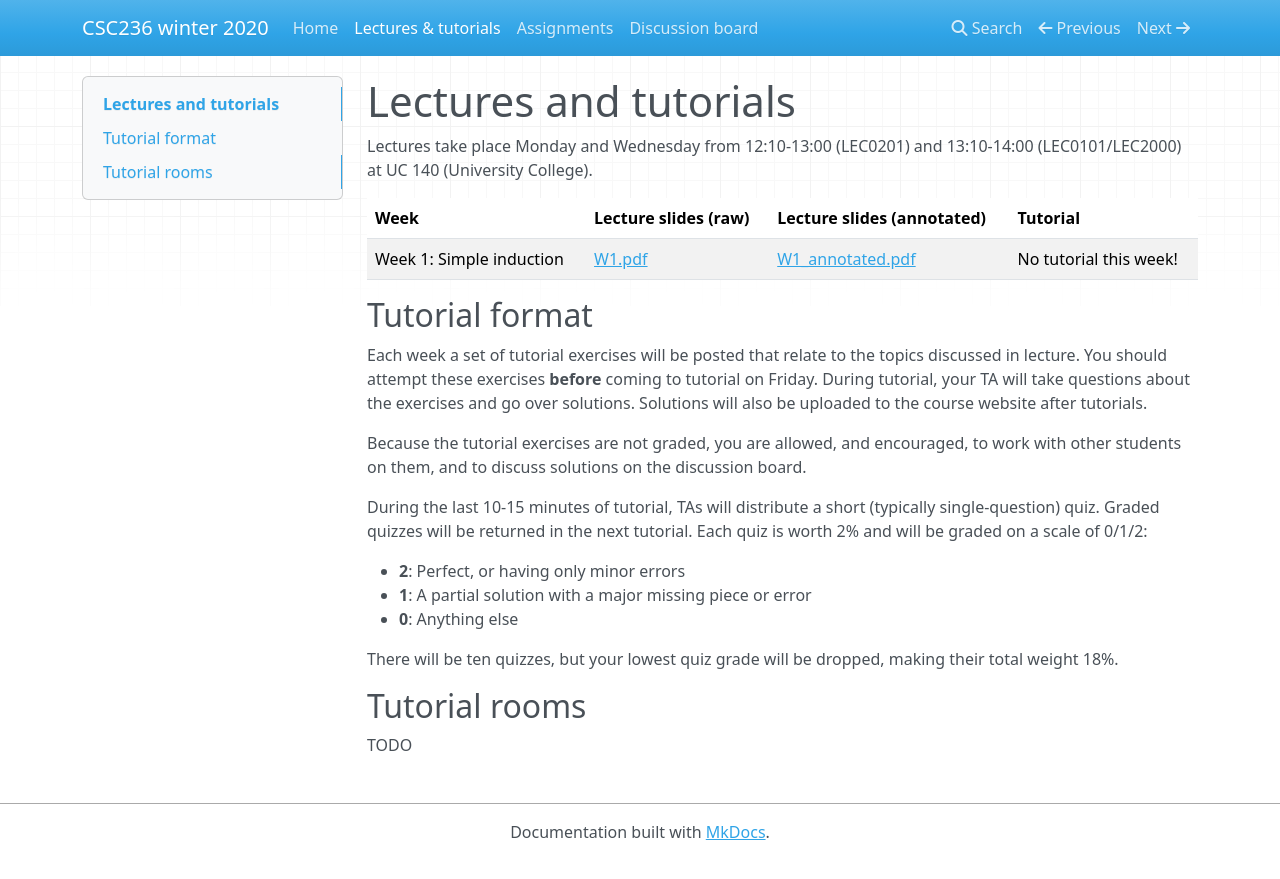
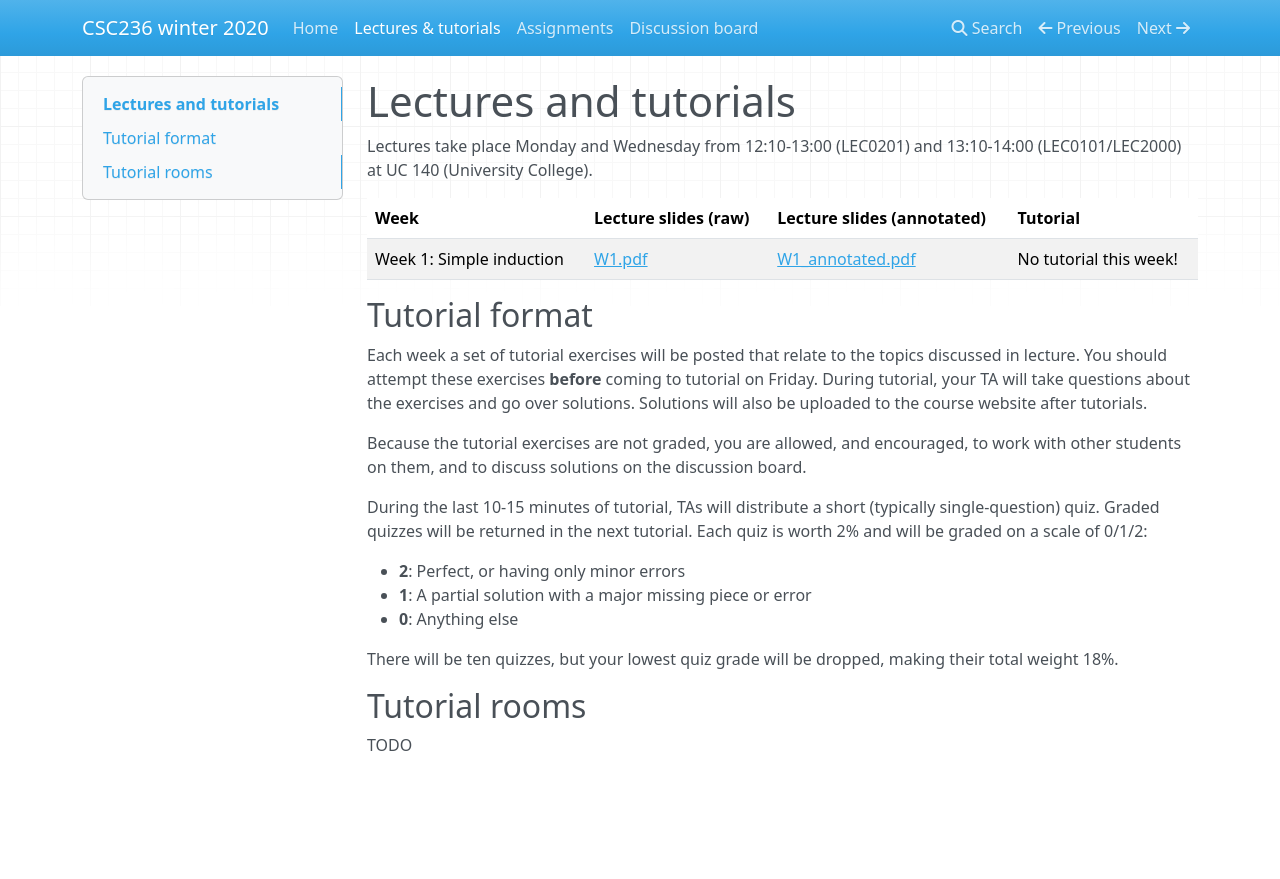
Before and after one commit to colinmorris/csc236, an MkDocs documentation site: the page built from docs/lectures_and_tutorials.md, in a window 1280 px wide. Shown: the top 879 px of the page. Built offline with MkDocs 1.6.1, drawn with Linux system fonts in a browser that asks for light colours; nearby versions of some CDN libraries.

Commit message:
hide footer

```diff
--- a/docs/extra.css
+++ b/docs/extra.css
@@ -2,3 +2,7 @@
 table.scheme td {
   vertical-align: middle !important;
 }
+
+footer {
+  display: none;
+}
```
